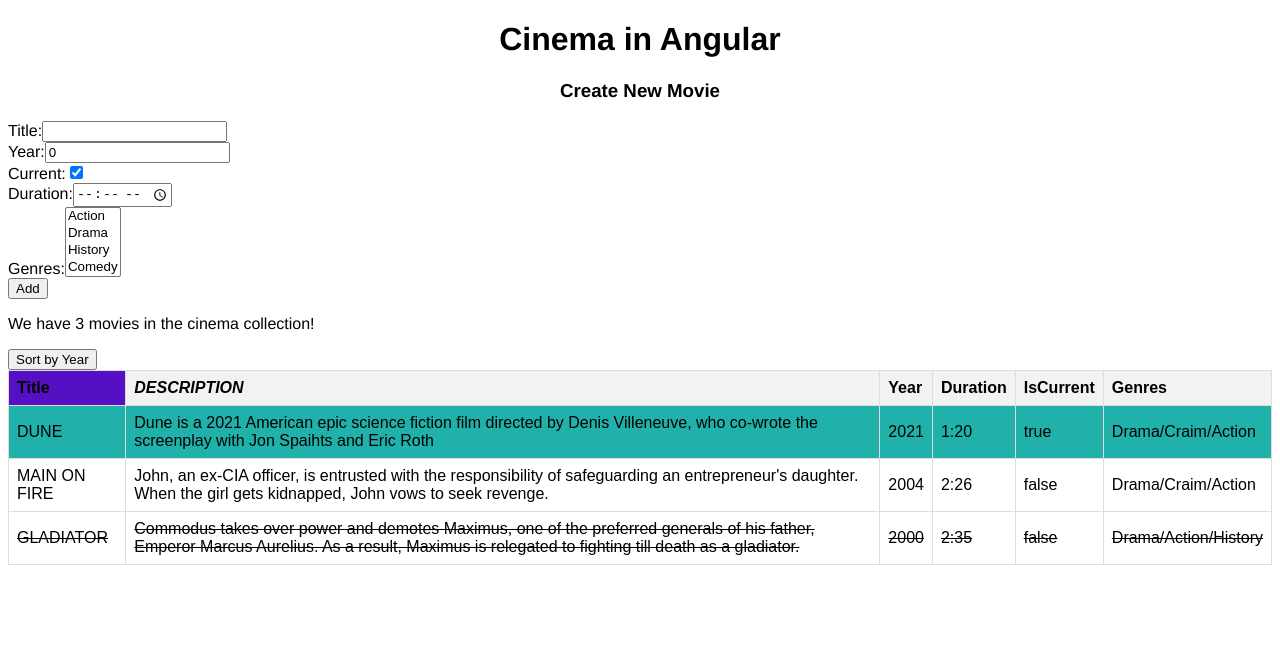
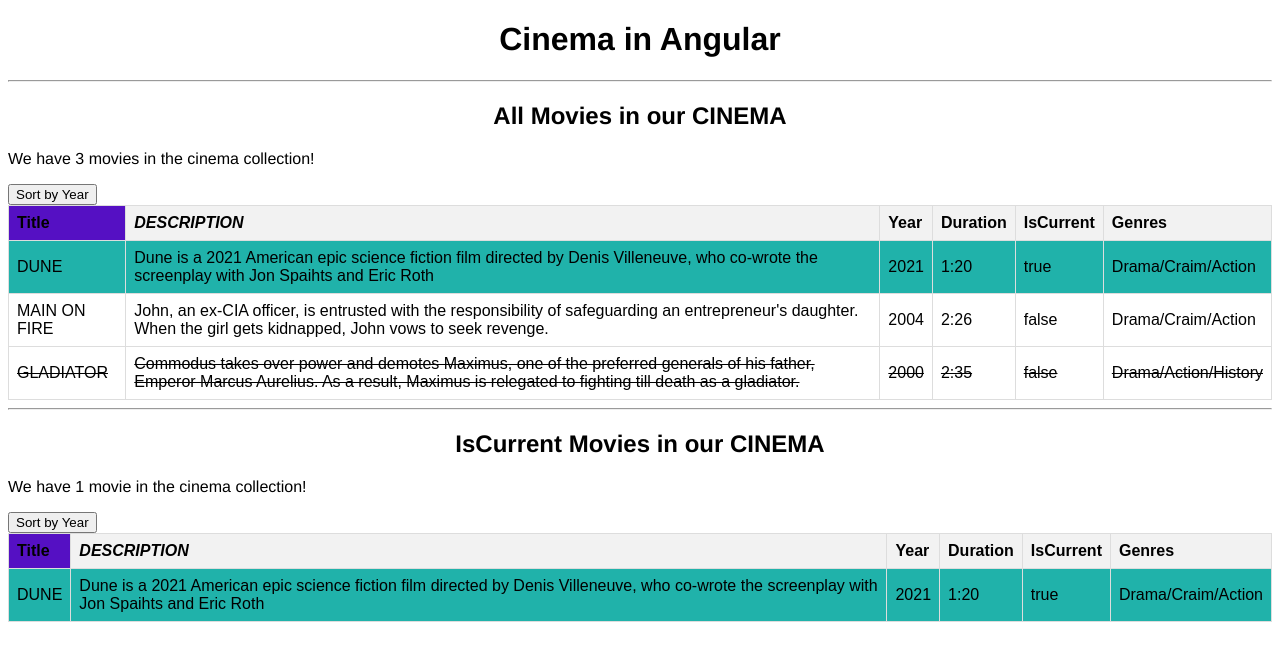
Before and after one commit to ITStepPV114/simple-todo-app, an Angular app: page / in a window 1280 px wide. Shown: the top 660 px of the page. Built offline with nearby package versions, Linux system fonts and the light colour scheme.

Commit message:
using input/output properties

```diff
--- a/src/app/app/app.component.html
+++ b/src/app/app/app.component.html
@@ -1,5 +1,11 @@
 <h1>Cinema in Angular</h1>
-<app-movies></app-movies>
+<hr>
+<h2>All Movies in  our CINEMA </h2>
+<app-movies [movies]="allMovies" (onChangeCurrentStatus)="changeCurrentStatus($event)"></app-movies>
+<hr>
+<h2>IsCurrent Movies in  our CINEMA </h2>
+<app-movies [movies]="isCurrentMovies" (onChangeCurrentStatus)="changeCurrentStatus($event)"></app-movies>
+
 <!-- <h2>Admin User</h2>
 <app-user-card></app-user-card>
 <h2>Manager User</h2>
--- a/src/app/app/app.component.ts
+++ b/src/app/app/app.component.ts
@@ -1,4 +1,6 @@
 import { Component } from '@angular/core';
+import { IMovie } from '../movies/movie';
+import { MOVIES } from '../movies/movies-mock-data';
 
 @Component({
   selector: 'app-root',
@@ -7,4 +9,15 @@ import { Component } from '@angular/core';
 })
 export class AppComponent {
   title = 'simple-todo-app';
+  allMovies:IMovie[];
+  isCurrentMovies:IMovie[];
+
+  constructor(){
+    this.allMovies=MOVIES;
+    this.isCurrentMovies=MOVIES.filter((x)=>x.isCurrent==true);
+  }
+
+  changeCurrentStatus(movie: IMovie): void {
+    this.isCurrentMovies=this.allMovies.filter((x)=>x.isCurrent==true).map(item=>({...item}));
+  }
 }
--- /dev/null
+++ b/src/app/movies/movies-mock-data.ts
@@ -0,0 +1,28 @@
+import { IMovie } from "./movie";
+
+export const MOVIES: IMovie[]=[
+    {
+      title: "Dune",
+      description: "Dune is a 2021 American epic science fiction film directed by Denis Villeneuve, who co-wrote the screenplay with Jon Spaihts and Eric Roth",
+      year: 2021,
+      duration: { hours: 1, minutes: 20 },
+      isCurrent: true,
+      genres: ["Drama", "Craim", "Action"]
+    },
+    {
+      title: "Main on Fire",
+      description: "John, an ex-CIA officer, is entrusted with the responsibility of safeguarding an entrepreneur's daughter. When the girl gets kidnapped, John vows to seek revenge.",
+      year: 2004,
+      duration: { hours: 2, minutes: 26 },
+      isCurrent: false,
+      genres: ["Drama", "Craim", "Action"]
+    },
+    {
+      title: "Gladiator",
+      description: "Commodus takes over power and demotes Maximus, one of the preferred generals of his father, Emperor Marcus Aurelius. As a result, Maximus is relegated to fighting till death as a gladiator.",
+      year: 2000,
+      duration: { hours: 2, minutes: 35 },
+      isCurrent: false,
+      genres: ["Drama", "Action","History"]
+    }
+  ];
--- a/src/app/movies/movies.component.html
+++ b/src/app/movies/movies.component.html
@@ -1,5 +1,5 @@
 <!-- ([ngModel])="property" two-way binding -->
-<h3>Create New Movie</h3>
+<!-- <h3>Create New Movie</h3>
 
 <div class="createForm">
     <div>
@@ -30,7 +30,7 @@
     </div>
 
     <button (click)="addMovie()">Add</button>
-</div>
+</div> -->
 <!-- Directiva structure  *ngIf -->
 <!-- <div *ngIf="condition">Content to render when condition is true.</div> -->
 <!-- <ng-template [ngIf]="condition"><div>Content to render when condition is
--- a/src/app/movies/movies.component.ts
+++ b/src/app/movies/movies.component.ts
@@ -1,5 +1,7 @@
-import { Component } from '@angular/core';
+import { Component, Input } from '@angular/core';
 import { IMovie } from './movie';
+import { MOVIES } from './movies-mock-data';
+import { Output, EventEmitter } from '@angular/core';
 
 @Component({
   selector: 'app-movies',
@@ -8,62 +10,43 @@ import { IMovie } from './movie';
 })
 export class MoviesComponent {
 
-  newMovie:IMovie={
+  newMovie: IMovie = {
     title: "",
     year: 0,
     duration: { hours: 0, minutes: 0 },
     isCurrent: true,
   };
   //field for read timeDuration
-  timeDuration="";
+  timeDuration = "";
 
-  movies: IMovie[] = [
-    {
-      title: "Dune",
-      description: "Dune is a 2021 American epic science fiction film directed by Denis Villeneuve, who co-wrote the screenplay with Jon Spaihts and Eric Roth",
-      year: 2021,
-      duration: { hours: 1, minutes: 20 },
-      isCurrent: true,
-      genres: ["Drama", "Craim", "Action"]
-    },
-    {
-      title: "Main on Fire",
-      description: "John, an ex-CIA officer, is entrusted with the responsibility of safeguarding an entrepreneur's daughter. When the girl gets kidnapped, John vows to seek revenge.",
-      year: 2004,
-      duration: { hours: 2, minutes: 26 },
-      isCurrent: false,
-      genres: ["Drama", "Craim", "Action"]
-    },
-    {
-      title: "Gladiator",
-      description: "Commodus takes over power and demotes Maximus, one of the preferred generals of his father, Emperor Marcus Aurelius. As a result, Maximus is relegated to fighting till death as a gladiator.",
-      year: 2000,
-      duration: { hours: 2, minutes: 35 },
-      isCurrent: false,
-      genres: ["Drama", "Action","History"]
-    }
-  ];
+  //array movies
+  @Input()
+  movies: IMovie[] = MOVIES;
+
+  @Output() onChangeCurrentStatus=new EventEmitter<IMovie>();
+
   //methods
-    changeCurrentStatus(movie:IMovie):void{
-      movie.isCurrent=!movie.isCurrent;
+  changeCurrentStatus(movie: IMovie): void {
+    movie.isCurrent = !movie.isCurrent;
+    this.onChangeCurrentStatus.emit(movie);
   }
 
-    deleteMovie(movie: IMovie):void{
-      let index=this.movies.indexOf(movie);
-      this.movies.splice(index,1);
+  deleteMovie(movie: IMovie): void {
+    let index = this.movies.indexOf(movie);
+    this.movies.splice(index, 1);
   }
 
-    sortByYear():void{
-      this.movies.sort((m1,m2)=>m1.year-m2.year);
+  sortByYear(): void {
+    this.movies.sort((m1, m2) => m1.year - m2.year);
   }
 
-    addMovie():void{
+  addMovie(): void {
     console.log(this.timeDuration);
-      let time=this.timeDuration.split(":"); // [1, 34]
-      this.newMovie.duration.hours=+time[0];
-      this.newMovie.duration.minutes=parseInt(time[1]);
+    let time = this.timeDuration.split(":"); // [1, 34]
+    this.newMovie.duration.hours = +time[0];
+    this.newMovie.duration.minutes = parseInt(time[1]);
 
-      let movieForAdd={...this.newMovie} //create new object
+    let movieForAdd = { ...this.newMovie } //create new object
     this.movies.push(movieForAdd);
   }
 }
```
Lines whose indentation alone changed are shown as unchanged.
